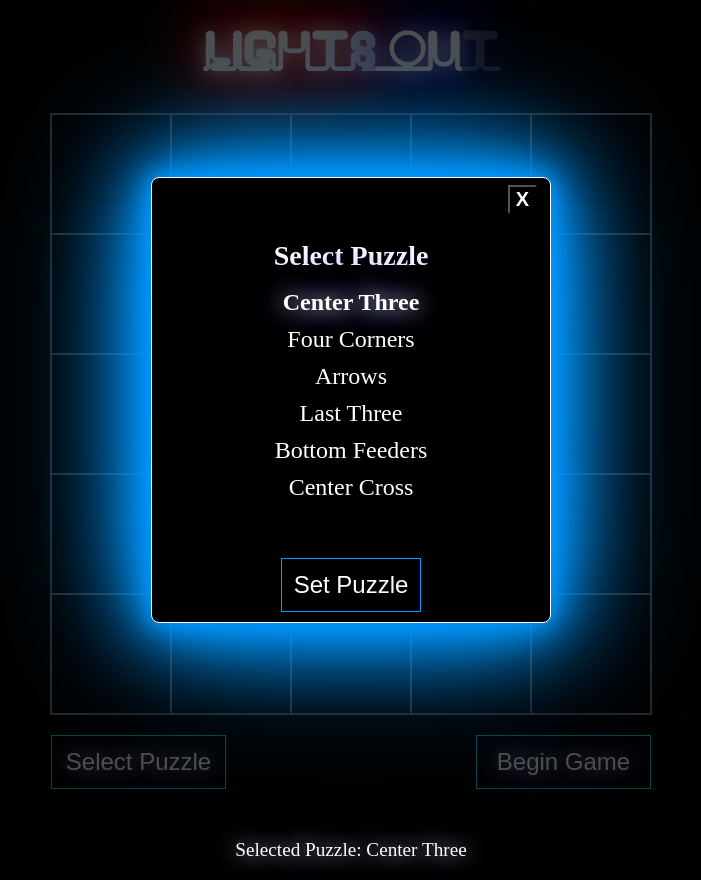
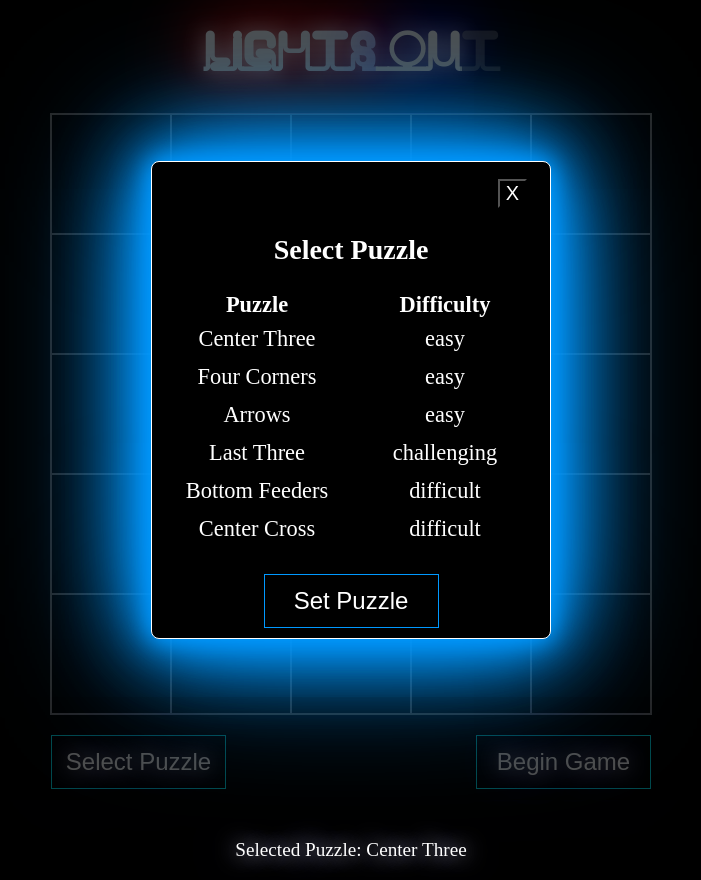
Before and after one commit to stillmattwest/lights-out, a React (Vite) app: page / in a window 1280 px wide. Both pictures are taken after a click on the button "Select Puzzle". Shown: the whole page, without its empty margins (289-990 px from the left). Built offline with nearby package versions, Linux system fonts and the light colour scheme.

Commit message:
adding changes to puzzle modal

```diff
--- a/src/components/Modal/Modal.css
+++ b/src/components/Modal/Modal.css
@@ -12,6 +12,7 @@
 
 .modal-content {
   background: black;
+  padding:10px;
   border-radius: 8px;
   width: 400px;
   max-height: 80%;
@@ -43,10 +44,23 @@
   color: white;
   margin-right: 15px;
   margin-top: 5px;
-  font-weight: bold;
   font-size: 20px;
   cursor: pointer;
 
+}
+
+
+.modal-close-button:hover{
+  font-weight: bold;
+  text-shadow:
+  /* White glow */
+  0 0 21px #fff,
+  /* Electric blue glow */
+  0 0 42px #00f,
+  0 0 82px #00f,
+  0 0 92px #00f,
+  0 0 102px #00f,
+  0 0 151px #00f;
 }
 
 .modal-message-text,.modal-puzzle-list{
@@ -81,4 +95,59 @@
   font-size: 1.5em;
   padding: .5em;
   cursor: pointer;
+  min-width:175px;
 }
+
+.modal-button:hover{
+  font-weight: bold;
+  text-shadow:
+  /* White glow */
+  0 0 21px #fff,
+  /* Electric blue glow */
+  0 0 42px #00f,
+  0 0 82px #00f,
+  0 0 92px #00f,
+  0 0 102px #00f,
+  0 0 151px #00f;
+}
+
+.puzzle-modal-table{
+  width:100%;
+  margin-bottom:25px;
+  font-size:1.4em;
+}
+
+.puzzle-modal-table tr{
+  cursor:pointer;
+
+}
+
+.puzzle-modal-table tr:hover{
+  font-weight: bold;
+  text-shadow:
+  /* White glow */
+  0 0 21px #fff,
+  /* Electric blue glow */
+  0 0 42px #00f,
+  0 0 82px #00f,
+  0 0 92px #00f,
+  0 0 102px #00f,
+  0 0 151px #00f;
+
+}
+
+
+
+.puzzle-modal-th-row:hover{
+  font-weight: normal !important;
+  text-shadow: none !important;
+  cursor: default;
+}
+
+
+
+.puzzle-modal-table td{
+  padding:5px;
+  min-width:175px;
+
+}
--- a/src/components/Modal/PuzzleModal.jsx
+++ b/src/components/Modal/PuzzleModal.jsx
@@ -25,10 +25,28 @@ const PuzzleModal = () => {
                     </div>
                     <div className='modal-list-container'>
                         <h2 className='modal-h2'>Select Puzzle</h2>
-                        <ul className='modal-puzzle-list'>
+                        {/* <ul className='modal-puzzle-list'>
                             {puzzleNames.map((puzzle, indexVal) => <li key={`p${indexVal}`} className={puzzles[puzzle].name === selectedPuzzle ? 'neon-blue modal-selected' : ''} onClick={() => setSelectedPuzzle(puzzles[puzzle].name)}>{puzzles[puzzle].name}</li>
                             )}
-                        </ul>
+                        </ul> */}
+                        <table className='puzzle-modal-table'>
+                            <tbody>
+                                <tr className='puzzle-modal-th-row'>
+                                    <th>Puzzle</th>
+                                    <th>Difficulty</th>
+                                </tr>
+                            {puzzleNames.map((puzzle,index) => {
+                                const puzzleName = puzzles[puzzle]['name'];
+                                const puzzleDifficulty = puzzles[puzzle]['difficulty'];
+                                return(
+                                    <tr key={`pm-table-row${index+1}`} onClick={() => setSelectedPuzzle(puzzleName)} >
+                                        <td>{puzzleName}</td>
+                                        <td>{puzzleDifficulty}</td>
+                                    </tr>
+                                )
+                            })}
+                            </tbody>
+                        </table>
                         <button className='modal-button' onClick={setNewPuzzle}>Set Puzzle</button>
                     </div>
                 </div>
```
